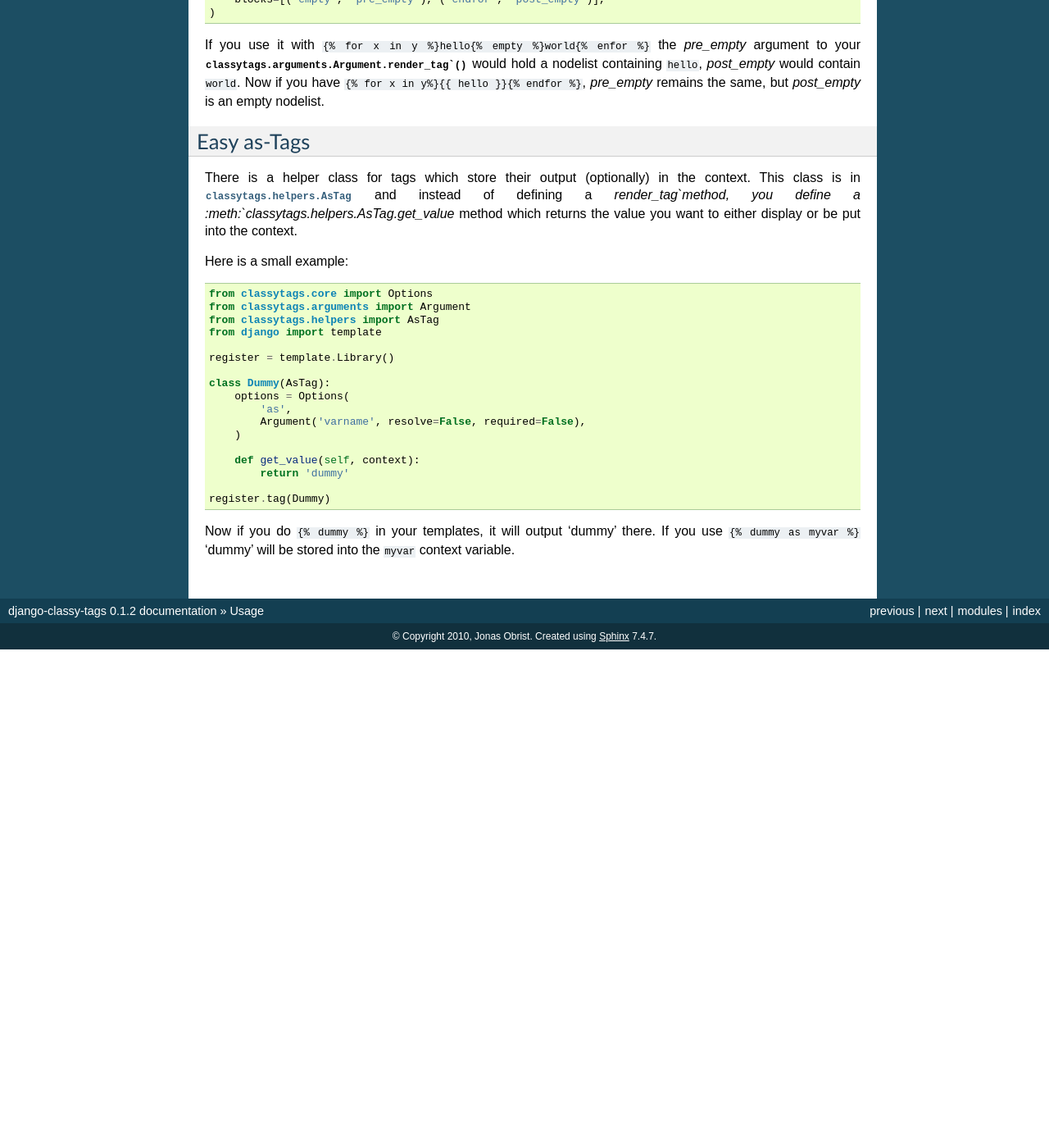
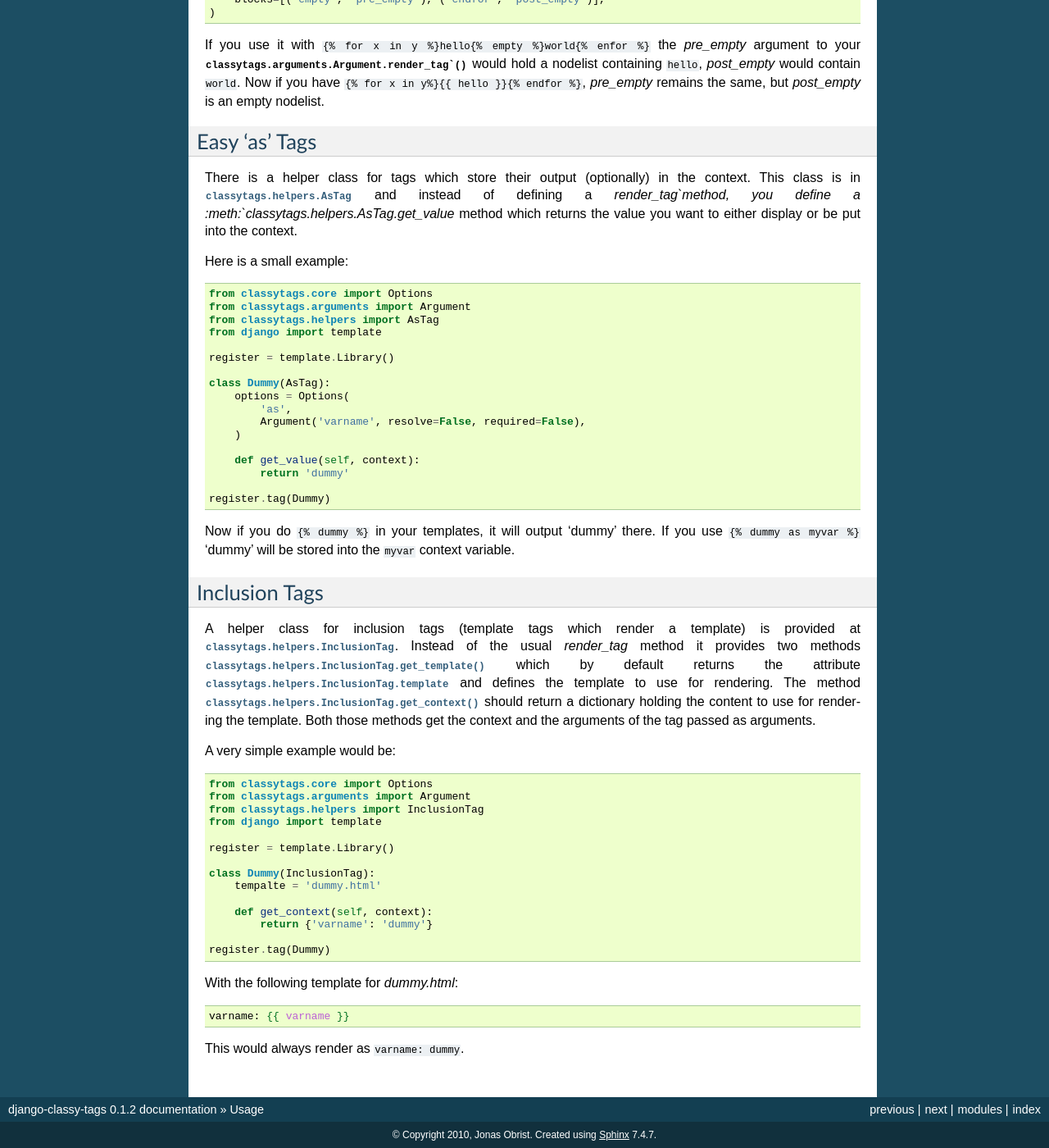
Before and after one commit to django-cms/django-classy-tags, a Sphinx documentation site: the page built from docs/usage.rst, in a window 1280 px wide and 1400 px high, scrolled down 1963 px. Shown: the whole window at 82% size. Built offline with Sphinx 7.4.7, drawn with Linux system fonts in a browser that asks for light colours; before the commit the page ends 2755 px from its top, so only the background shows below that; some of the changed text lies outside the part shown.

Commit message:
Added helper class for inclusion tags Added tests for InclusionTag helper class Added documentation for InclusionTag

```diff
--- a/docs/usage.rst
+++ b/docs/usage.rst
@@ -133,9 +133,9 @@ would hold a nodelist containing ``hello``, *post_empty* would contain
 *pre_empty* remains the same, but *post_empty* is an empty nodelist.
 
 
-************
-Easy as-Tags
-************
+**************
+Easy 'as' Tags
+**************
 
 There is a helper class for tags which store their output (optionally) in the
 context. This class is in :class:`classytags.helpers.AsTag` and instead of
@@ -167,3 +167,43 @@ Here is a small example::
 Now if you do ``{% dummy %}`` in your templates, it will output 'dummy' there.
 If you use ``{% dummy as myvar %}`` 'dummy' will be stored into the ``myvar``
 context variable.
+
+
+**************
+Inclusion Tags
+**************
+
+A helper class for inclusion tags (template tags which render a template) is
+provided at :class:`classytags.helpers.InclusionTag`.
+Instead of the usual `render_tag` method it provides two methods
+:meth:`classytags.helpers.InclusionTag.get_template` which by default returns
+the attribute :attr:`classytags.helpers.InclusionTag.template` and defines the
+template to use for rendering. The method
+:meth:`classytags.helpers.InclusionTag.get_context` should return a dictionary
+holding the content to use for rendering the template. Both those methods get
+the context and the arguments of the tag passed as arguments.
+
+A very simple example would be::
+
+    from classytags.core import Options
+    from classytags.arguments import Argument
+    from classytags.helpers import InclusionTag
+    from django import template
+
+    register = template.Library()
+
+    class Dummy(InclusionTag):
+        tempalte = 'dummy.html'
+
+        def get_context(self, context):
+            return {'varname': 'dummy'}
+
+    register.tag(Dummy)
+
+With the following template for *dummy.html*:
+
+.. code-block:: django
+
+    varname: {{ varname }}
+
+This would always render as ``varname: dummy``.
```
Also changed, not shown: docs/reference.rst (+25 -0 lines), tests.py (+15 -0 lines), 3 other files.
